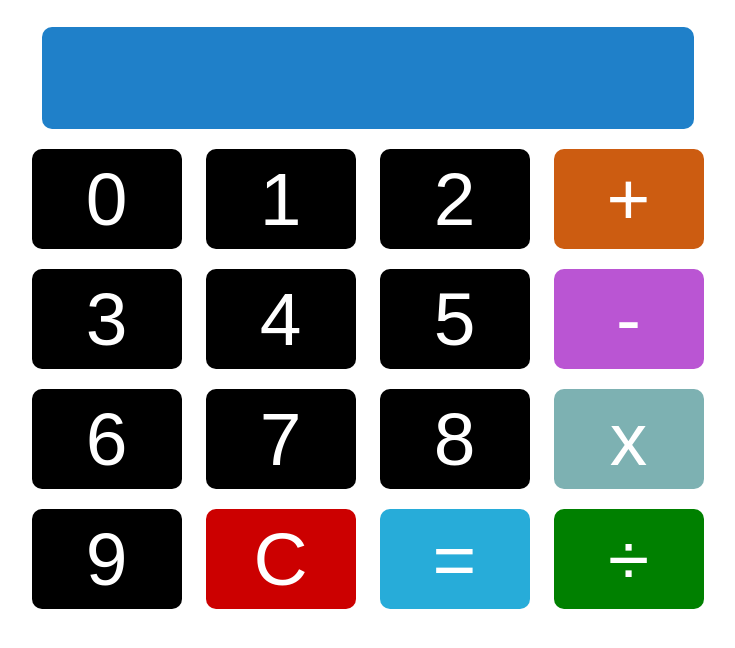
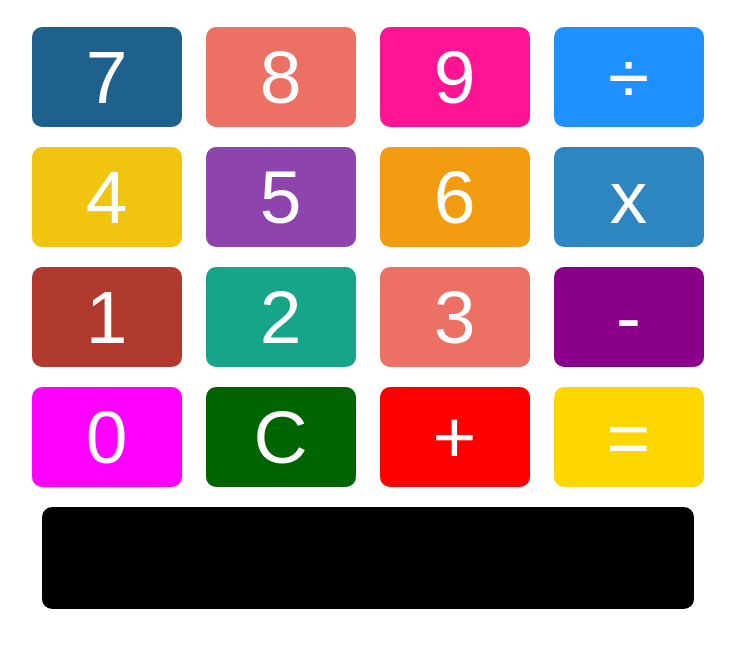
Before and after one commit to sameer882000/Calculator-App, a plain HTML site: page index.html in a window 1280 px wide. Shown: the part 50-698 px from the top of the page, without its empty margins (260-995 px from the left). Drawn offline with Linux system fonts and the light colour scheme.

Commit message:
Update index.html

```diff
--- a/index.html
+++ b/index.html
@@ -8,23 +8,23 @@
     <body>
         <h2 style="text-align: center">Simple Calculator</h2>
         <form  style="text-align: center;padding-right: 250px;"id="calform" Name ="cal">
-            <input name ="display" style="padding-left: 150px;width:500px;height:100px;background-color:#1f80c9;"> </br>
-            <input type=button value="0" onClick="cal.display.value+='0'">
-			<input type=button value="1" onClick="cal.display.value+='1'">
-			<input type=button value="2" onClick="cal.display.value+='2'">
-		    <input type=button value="+" onClick="cal.display.value+='+'"style=background-color:#cc5c11;"> </br>
-			<input type=button value="3" onClick="cal.display.value+='3'">
-			<input type=button value="4" onClick="cal.display.value+='4'">
-			<input type=button value="5" onClick="cal.display.value+='5'">
-			<input type=button value="-" onClick="cal.display.value+='-'"style=background-color:#ba55d3;"> </br>
-			<input type=button value="6" onClick="cal.display.value+='6'">
-			<input type=button value="7" onClick="cal.display.value+='7'">
-			<input type=button value="8" onClick="cal.display.value+='8'">
-			<input type=button value="x" onClick="cal.display.value+='*'"style=background-color:#7db1b2;"> </br>
-			<input type=button value="9" onClick="cal.display.value+='9'">
-			<input type=button value="C" onClick="cal.display.value=''"style=background-color:#cc0000;">
-            <input type=button value="=" onClick="cal.display.value=eval(cal.display.value)"style=background-color:#27ACD9;">
-            <input type=button value ="&#247;" onClick="cal.display.value+='/'"style=background-color:green;">
+            <input type=button value="7" onClick="cal.display.value+='7'" style="background-color: #1F618D ;">
+			<input type=button value="8" onClick="cal.display.value+='8'" style="background-color: #EC7063;">
+			<input type=button value="9" onClick="cal.display.value+='9'" style="background-color: deeppink;">
+		    <input type=button value ="&#247;" onClick="cal.display.value+='/'" style="background-color: dodgerblue;"> </br>
+			<input type=button value="4" onClick="cal.display.value+='4'" style="background-color: #F1C40F;">
+			<input type=button value="5" onClick="cal.display.value+='5'" style="background-color: #8E44AD ;">
+			<input type=button value="6" onClick="cal.display.value+='6'" style="background-color: #F39C12 ;">
+			<input type=button value="x" onClick="cal.display.value+='*'" style="background-color: #2E86C1;"> </br>
+			<input type=button value="1" onClick="cal.display.value+='1'" style="background-color: #B03A2E ;">
+			<input type=button value="2" onClick="cal.display.value+='2'" style="background-color: #17A589 ;">
+			<input type=button value="3" onClick="cal.display.value+='3'" style="background-color: #EC7063;">
+			<input type=button value="-" onClick="cal.display.value+='-'" style="background-color: darkmagenta;"> </br>
+			<input type=button value="0" onClick="cal.display.value+='0'" style="background-color: fuchsia;">
+            <input type=button value="C" onClick="cal.display.value=''" style="background-color: darkgreen;">
+            <input type=button value="+" onClick="cal.display.value+='+'"style="background-color:#FF0000;">
+            <input type=button value="=" onClick="cal.display.value=eval(cal.display.value)"style=background-color:gold;">
+            <input name ="display" style="padding-left: 150px;width:500px;height:100px;background-color:black;"> </br>
         </form>
     </body>
 </html>
```
